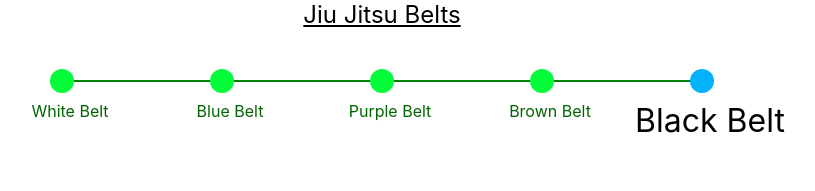
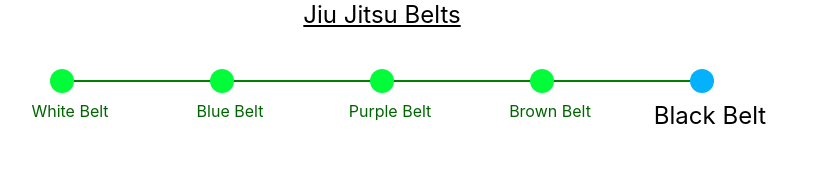
Before and after one commit to Thomasin500/stavvy-timeline, a React (Create React App) app: page / in a window 1280 px wide. Shown: the top 191 px of the page, without its empty margins (258-1073 px from the left). Built offline with nearby package versions, Linux system fonts and the light colour scheme.

Commit message:
change font size

```diff
--- a/src/components/timeline/timeline.css
+++ b/src/components/timeline/timeline.css
@@ -31,11 +31,11 @@
 }
 
 .label-current {
-    font-size: 2rem;
+    font-size: 1.5rem;
 }
 
 .label-incomplete {
-    font-size: 1rem;
+    font-size: 0.75rem;
     color: #bbb
 }
 
```
